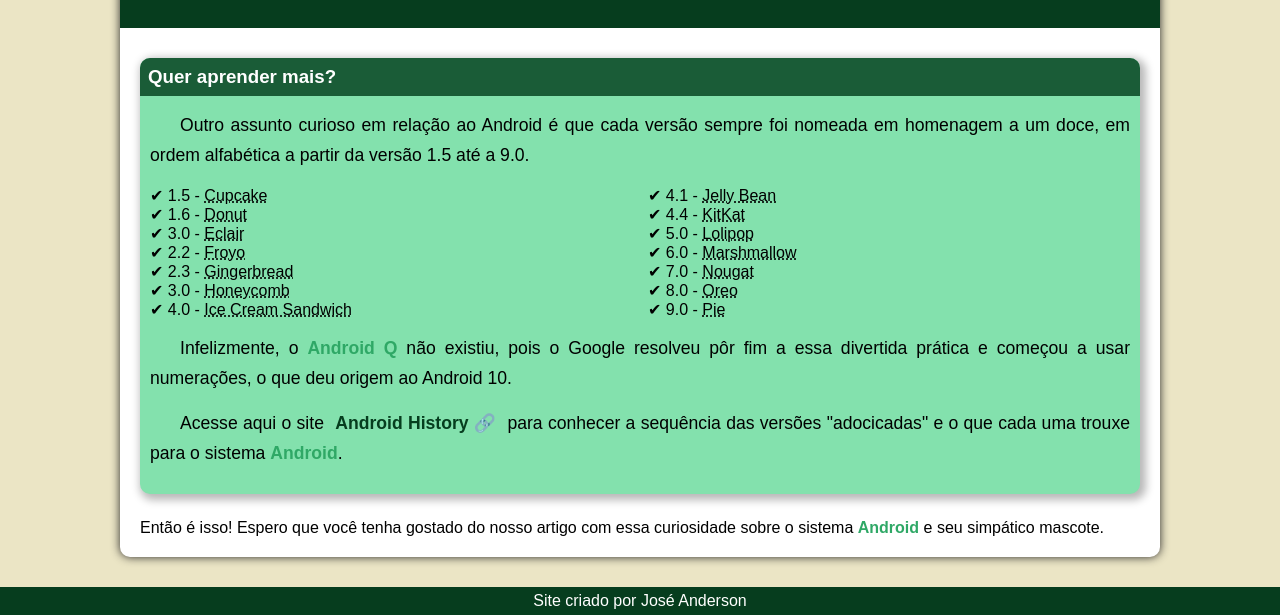
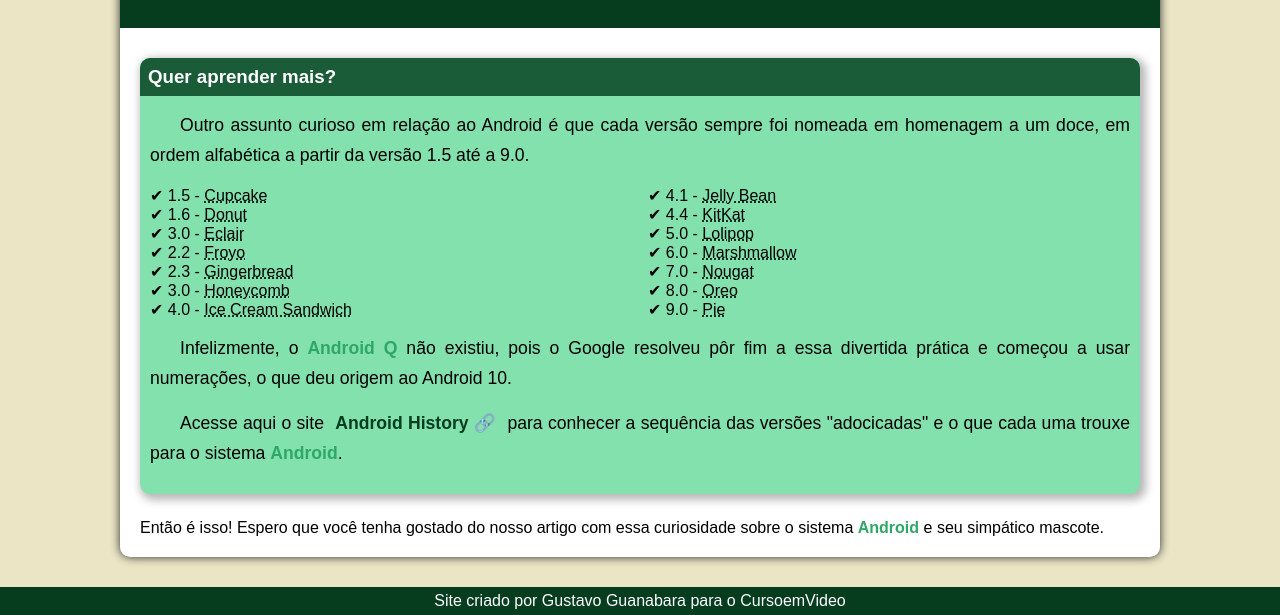
Before and after one commit to Andersonsillvaa/projeto-android, a plain HTML site: page index.html in a window 1280 px wide. Shown: the part 2479-3094 px from the top of the page. Drawn offline with Linux system fonts and the light colour scheme.

Commit message:
Atualizei

```diff
--- a/index.html
+++ b/index.html
@@ -92,7 +92,7 @@
     </main>
 
     <footer>
-       Site criado por José Anderson
+       Site criado por Gustavo Guanabara para o CursoemVideo
     </footer>
 </body>
 </html>
```
